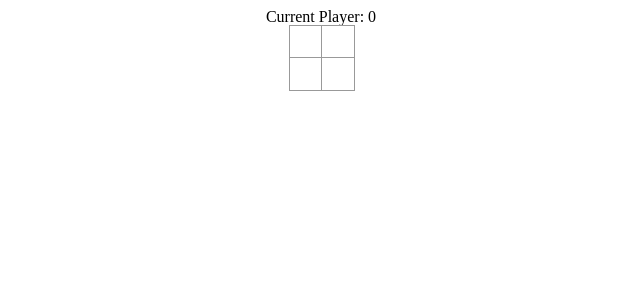
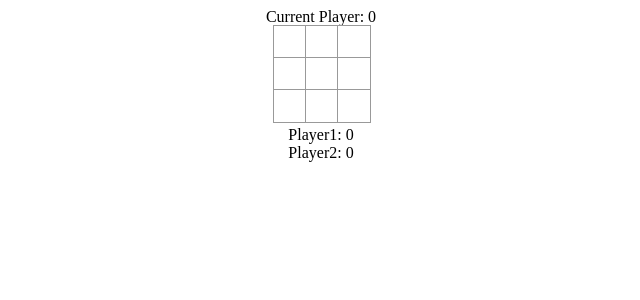
Before and after one commit to Sharaf0/tic-tac-toe, a React (Create React App) app: page / in a window 1280 px wide. Shown: the top 300 px of the page, without its empty margins (319-959 px from the left). Built offline with nearby package versions, Linux system fonts and the light colour scheme.

Commit message:
Edited Board Component
Added Utilities functions:
- Get winner
- Check if game is finished
- Restart game
Added Score Component

```diff
--- a/src/Board.tsx
+++ b/src/Board.tsx
@@ -1,46 +1,163 @@
 import React, { useState, useCallback, useMemo } from "react";
 import classes from "./styles.module.scss";
 import Square from "./Square";
+import Score from "./Score";
 
+//TODO: Transfer to Utils?
 const getPositionFromNumbersToString = (r: number, c: number): string => {
   return r + "," + c;
+};
+
+//TODO: Transfer to Utils?
+const getPositionFromStringToNumbers = (pos: string): [number, number] => {
+  const splits = pos.split(",");
+  return [+splits[0], +splits[1]];
+};
+
+//TODO: Transfer to Utils?
+const getCountFromDirection = (
+  moves: Map<string, number>,
+  player: number,
+  row: number,
+  col: number,
+  verticalMovement: -1 | 0 | 1,
+  horizontalMovement: -1 | 0 | 1,
+  boardSize: number
+): number => {
+  let count = 0;
+  do {
+    row += verticalMovement;
+    col += horizontalMovement;
+    count++;
+  } while (
+    row >= 0 &&
+    col >= 0 &&
+    row < boardSize &&
+    col < boardSize &&
+    moves.get(getPositionFromNumbersToString(row, col)) === player
+  );
+
+  return count;
+};
+
+//TODO: Transfer to Utils?
+const getWinner = (
+  moves: Map<string, number>,
+  lastMove: string,
+  boardSize: number
+): number | null => {
+  if (lastMove === null) return null;
+
+  const [row, col] = getPositionFromStringToNumbers(lastMove);
+  const player = moves.get(lastMove);
+
+  if (player === undefined) {
+    throw Error("last move must exist in moves");
+  }
+
+  enum Directions {
+    Left = -1,
+    Right = 1,
+    Up = -1,
+    Down = 1,
+    Still = 0,
+  }
+  const directions = [
+    //[r, c], [r, c]
+    [
+      [Directions.Still, Directions.Left],
+      [Directions.Still, Directions.Right],
+    ], //left, right
+    [
+      [Directions.Up, Directions.Still],
+      [Directions.Down, Directions.Still],
+    ], //up, down
+    [
+      [Directions.Up, Directions.Right],
+      [Directions.Down, Directions.Left],
+    ], //up right, down left
+    [
+      [Directions.Up, Directions.Left],
+      [Directions.Down, Directions.Right],
+    ], //up left, down right
+  ];
+
+  return directions.some(([d1, d2]) => {
+    const c1 =
+      getCountFromDirection(moves, player, row, col, d1[0], d1[1], boardSize) -
+      1;
+    const c2 =
+      getCountFromDirection(moves, player, row, col, d2[0], d2[1], boardSize) -
+      1;
+    return c1 + c2 + 1 === boardSize;
+  })
+    ? player
+    : null;
 };
 
 const Board = () => {
   //TODO: Get from config
   const numberOfPlayers = 2;
-  const boardWidth = 2;
-  const boardHeight = 2;
+  const boardSize = 3;
+  const intialPlayer = 0;
 
-  const [currentPlayer, setCurrentPlayer] = useState<number>(0);
-
+  const [currentPlayer, setCurrentPlayer] = useState<number>(intialPlayer);
+  const [lastMove, setLastMove] = useState<string | null>(null);
   //Map between the cell and the player played on that cell if any.
   const [moves, setMoves] = useState<Map<string, number>>(
     new Map<string, number>()
   );
+  const [scores, setScores] = useState<Array<number>>(
+    new Array<number>(numberOfPlayers).fill(0)
+  );
 
-  const onSquareClick = (rowNumber: number, colNumber: number): void => {
-    //Not to click on a filled cell.
-    if (
-      moves.has(getPositionFromNumbersToString(rowNumber, colNumber)) === true
-    )
-      return;
+  const winnerPlayer = useMemo<number | null>(() => {
+    if (lastMove === null) return null;
+    const winner = getWinner(moves, lastMove, boardSize);
+    if (winner !== null) {
+      const clonedScores = Object.assign([], scores);
+      clonedScores[winner]++;
+      setScores(clonedScores);
+    }
+    return winner;
+  }, [lastMove, moves, scores]);
 
-    const newMoves = moves.set(
-      getPositionFromNumbersToString(rowNumber, colNumber),
-      currentPlayer
-    );
+  const isBoardFilled = useMemo<boolean>(() => {
+    return moves.size === boardSize * boardSize;
+    //FIXME: lastMove is unneeded here.
+    // eslint-disable-next-line react-hooks/exhaustive-deps
+  }, [moves, lastMove]);
 
-    setMoves(newMoves);
+  const isGameOver = useMemo<boolean>(() => {
+    return winnerPlayer !== null || isBoardFilled;
+  }, [isBoardFilled, winnerPlayer]);
 
-    setCurrentPlayer((currentPlayer + 1) % numberOfPlayers);
+  const onSquareClick = useCallback(
+    (rowNumber: number, colNumber: number): void => {
+      //Not to click on a filled cell.
+      const pos: string = getPositionFromNumbersToString(rowNumber, colNumber);
+      if (moves.has(pos) === true) return;
+
+      setLastMove(pos);
+      const newMoves = moves.set(pos, currentPlayer);
+      setMoves(newMoves);
+      setCurrentPlayer((currentPlayer + 1) % numberOfPlayers);
+    },
+    [currentPlayer, moves]
+  );
+
+  const restartGame = () => {
+    //TODO: Fix that.
+    setCurrentPlayer(intialPlayer);
+    setLastMove(null);
+    setMoves(new Map<string, number>());
   };
 
   const renderRow = useCallback(
     (rowNumber: number) => {
       return (
         <div key={rowNumber} className={classes.boardRow}>
-          {Array<number>(boardWidth)
+          {Array<number>(boardSize)
             .fill(0)
             .map((_: any, colNumber: number) => (
               <Square
@@ -57,15 +174,24 @@ const Board = () => {
     [moves, onSquareClick]
   );
 
+  const renderedSquares = Array<number>(boardSize)
+    .fill(0)
+    .map((_: any, i: number) => renderRow(i));
+
+  const body = isGameOver ? (
+    <button onClick={restartGame}>Restart</button>
+  ) : (
+    renderedSquares
+  );
+
   return (
     <div className={classes.game}>
       <div>
         <span>Current Player: {currentPlayer}</span>
       </div>
-      <div className={classes.board}>
-        {Array<number>(boardHeight)
-          .fill(0)
-          .map((_: any, i: number) => renderRow(i))}
+      <div className={classes.board}>{body}</div>
+      <div>
+        <Score scores={scores}></Score>
       </div>
     </div>
   );
--- /dev/null
+++ b/src/Score.tsx
@@ -0,0 +1,21 @@
+import React from "react";
+
+interface Props {
+  scores: number[];
+}
+
+const Score = (props: Props) => {
+  return (
+    <div>
+      {props.scores.map((score, index) => (
+        <div>
+          <span>
+            Player{index + 1}: {score}{" "}
+          </span>
+        </div>
+      ))}
+    </div>
+  );
+};
+
+export default Score;
--- a/src/Square.tsx
+++ b/src/Square.tsx
@@ -1,4 +1,4 @@
-import React, { useState } from "react";
+import React from "react";
 import classes from "./styles.module.scss";
 
 interface Props {
```
